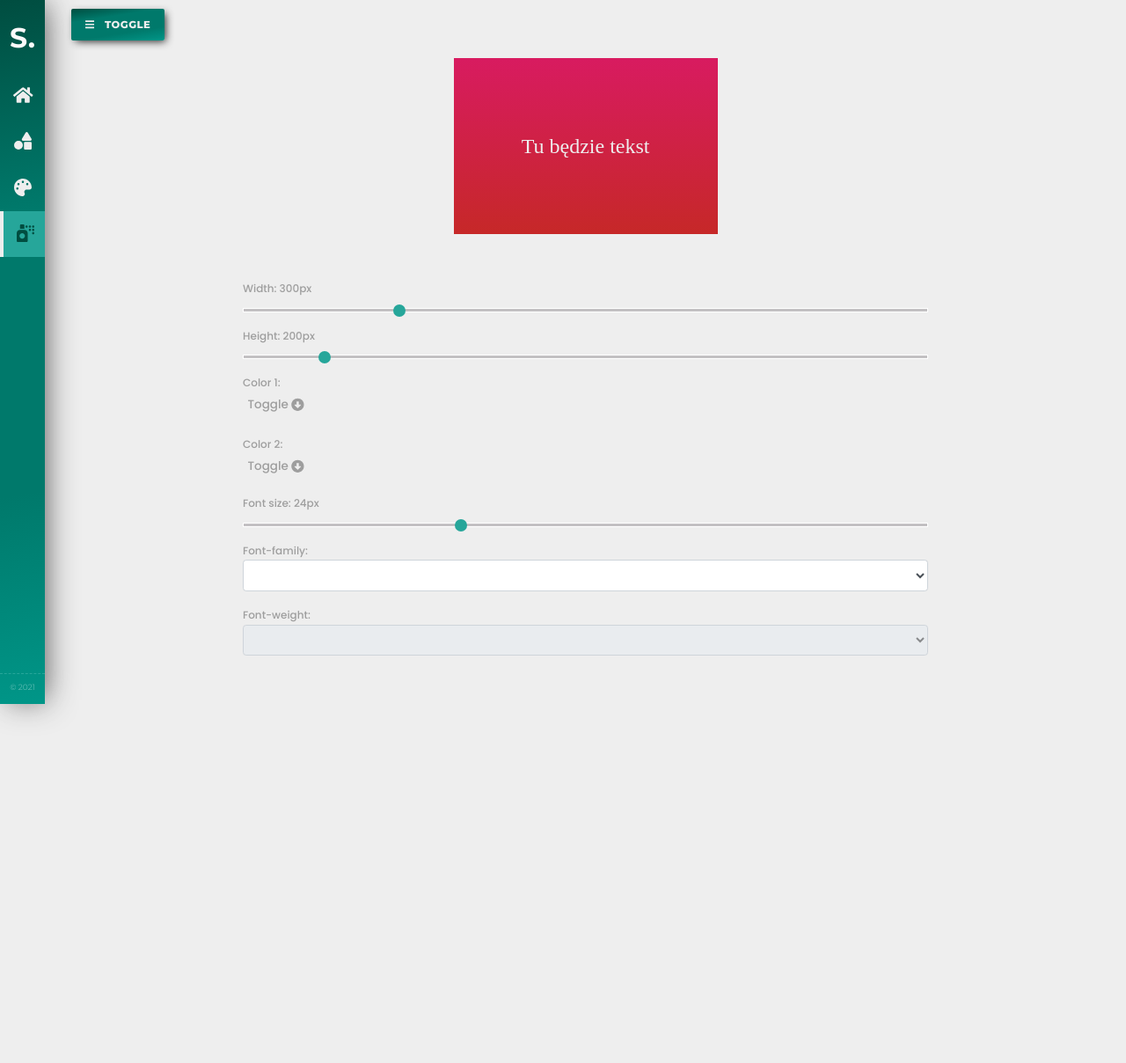
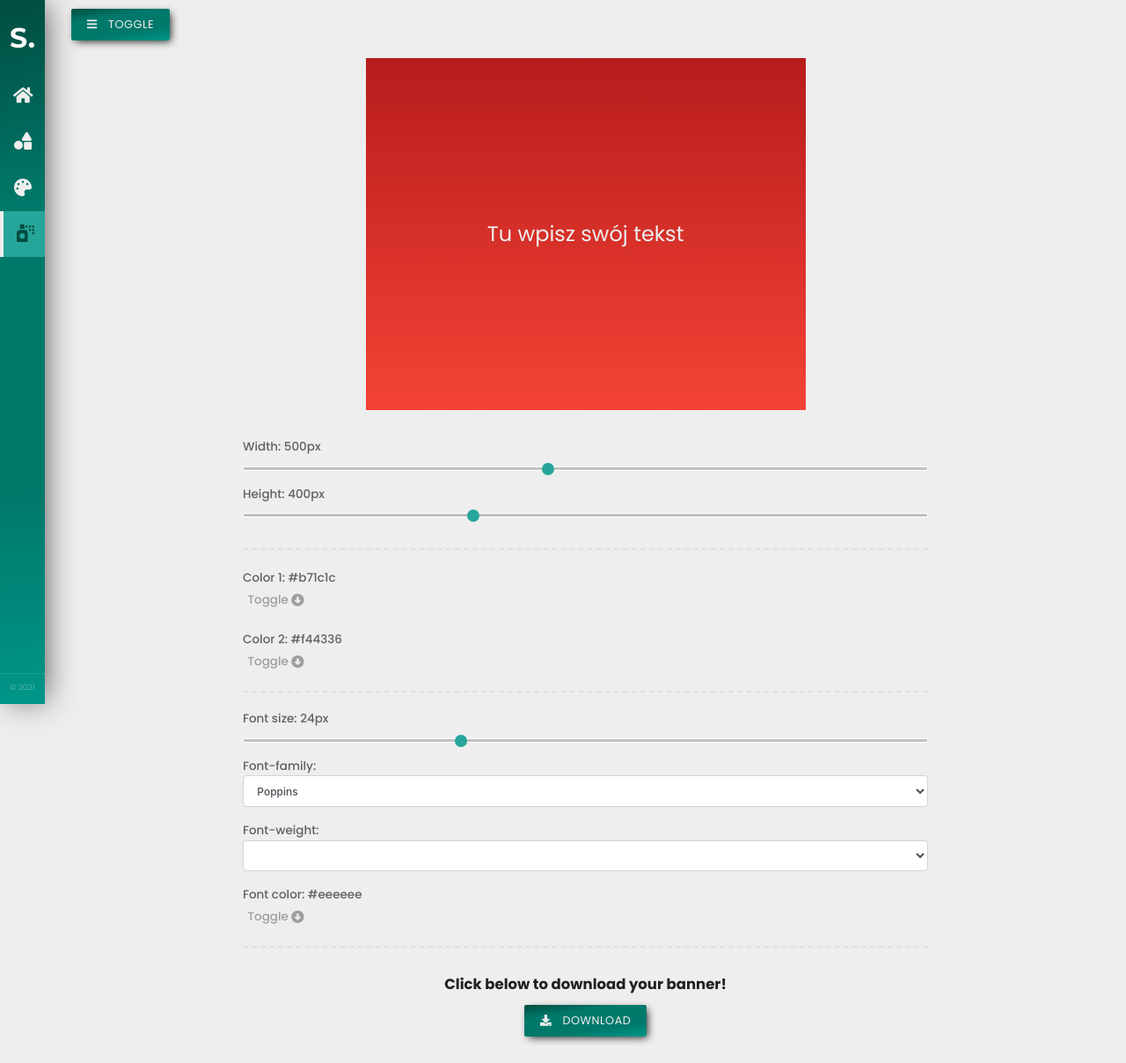
Before and after one commit to bartlomiejwyszecki/CSS-Application, an Angular app: page /banner-generator in a window 1280 px wide. Shown: the whole page at 88% size. Before the commit the page ends 800 px from the top, so only its background shows below. Built offline with nearby package versions, Linux system fonts and the light colour scheme.

Commit message:
Banner generator completed. Added: font-color, save to image (using file-saver).

```diff
--- a/package.json
+++ b/package.json
@@ -36,9 +36,12 @@
     "@angular-devkit/build-angular": "~0.1100.4",
     "@angular/cli": "~11.0.4",
     "@angular/compiler-cli": "~11.0.4",
+    "@types/file-saver": "^2.0.1",
     "@types/jasmine": "~3.6.0",
     "@types/node": "^12.11.1",
     "codelyzer": "^6.0.0",
+    "dom-to-image": "^2.6.0",
+    "file-saver": "^2.0.5",
     "jasmine-core": "~3.6.0",
     "jasmine-spec-reporter": "~5.0.0",
     "karma": "~5.1.0",
--- a/src/app/app.component.scss
+++ b/src/app/app.component.scss
@@ -23,12 +23,12 @@ $black: #212121;
             a {
                 background: linear-gradient(171deg, rgba(0,77,64,1) 0%, rgba(0,121,107,1) 30%, rgba(0,121,107,1) 70%, rgba(0,150,136,1));
                 color: #eeeeee;
-                font-family: $montserrat;
-                font-weight: 800;
+                font-weight: 400;
+                font-family: 'Poppins', sans-serif;
                 padding-right: 1.4em;
                 padding-left: 1.4em;
                 box-shadow: 3px 3px 10px -2px $black;
-                font-size: clamp(0.7rem, 0.9vw, 0.9rem);
+                font-size: clamp(0.8rem, 1vw, 0.9rem);
             }
             span {
                 padding-left: 1em;
--- a/src/app/components/banner-generator/assets/colors.ts
+++ b/src/app/components/banner-generator/assets/colors.ts
@@ -40,3 +40,12 @@ export const COLORS = [
     //Black and White
     "000000", "ffffff"
 ]
+
+export const FONTCOLORS = [
+    //Grey
+    "#fafafa", "#f5f5f5", "#eeeeee", "#e0e0e0", "#bdbdbd", "#9e9e9e", "#757575", "#616161", "#424242", "#212121",
+    //Blue Grey
+    "#eceff1", "#cfd8dc", "#b0bec5", "#90a4ae", "#78909c", "#607d8b", "#546e7a", "#455a64", "#37474f", "#263238",
+    //Black and White
+    "000000", "ffffff"
+]
--- a/src/app/components/banner-generator/banner-generator.component.html
+++ b/src/app/components/banner-generator/banner-generator.component.html
@@ -1,7 +1,10 @@
 <div class="container-fluid">
+
+    <!-- Banner -->
+
     <div class="banner">
         <div class="content" [ngStyle]="getBannerStyles()" #banner>
-            <span>Tu będzie tekst</span>
+            <span contenteditable="true">Tu wpisz swój tekst</span>
         </div>
     </div>
 
@@ -19,14 +22,19 @@
 
         <!-- Colors -->
 
+        <div class="colorsSection" style="border-top: 2px dashed #e0e0e0; margin-top: 20px; padding-top: 20px;">
+
+            <!-- Color1 -->
+
             <div class="colorsLabel">
-            <label class="form-label">Color 1:</label>
+                <label class="form-label">Color 1: {{ color1 }}</label>
                 <div class="colorToggler">Toggle
                     <div class="button" [ngClass]="{'activated' : colorsToggler }">
                         <a class="waves-effect waves-light" (click)="colorsToggler = !colorsToggler"><i class="fas fa-arrow-alt-circle-up"></i></a>
                     </div>
                 </div>
             </div>
+
             <div class="colorsContainer" [ngClass]="{'activated' : colorsToggler }">
                 <label for="customRange2" class="form-label">Color 1 percentage: {{ percentage1 }}%</label>
                 <input type="range" class="form-range" min="0" max="100" step="1" id="customRange2" [(ngModel)]="percentage1">
@@ -36,8 +44,10 @@
                 </div>
             </div>
 
+                <!-- Color2 -->
+
             <div class="colorsLabel" style="padding-top: 20px;">
-            <label class="form-label">Color 2:</label>
+                <label class="form-label">Color 2: {{ color2 }}</label>
                 <div class="colorToggler">Toggle
                     <div class="button" [ngClass]="{'activated' : colorsToggler2 }">
                         <a class="waves-effect waves-light" (click)="colorsToggler2 = !colorsToggler2"><i class="fas fa-arrow-alt-circle-up"></i></a>
@@ -53,9 +63,11 @@
                     <div class="color" *ngFor="let c of colors" [style.background]="c" (click)="color2 = c"></div>
                 </div>
             </div>
+        </div>
 
         <!-- Font ranges -->
 
+        <div class="fontSection" style="border-top: 2px dashed #e0e0e0; margin-top: 20px;">
             <label for="customRange2" class="form-label" style="margin-top: 20px;">Font size: {{ fontSize }}px</label>
             <input type="range" class="form-range" min="2" max="72" step="2" id="customRange2" [(ngModel)]="fontSize">
 
@@ -74,5 +86,28 @@
                     </ng-container>
                 </select>
             </div>
+
+                <!-- Font color -->
+
+            <div class="colorsLabel">
+                <label class="form-label">Font color: {{ fontColor }}</label>
+                <div class="colorToggler">Toggle
+                    <div class="button" [ngClass]="{'activated' : fontColorToggler }">
+                        <a class="waves-effect waves-light" (click)="fontColorToggler = !fontColorToggler"><i class="fas fa-arrow-alt-circle-up"></i></a>
                     </div>
                 </div>
+            </div>
+
+            <div class="colorsContainer" [ngClass]="{'activated' : fontColorToggler }">
+                <div class="colors">
+                    <div class="color" *ngFor="let c of fontColors" [style.background]="c" (click)="fontColor = c"></div>
+                </div>
+            </div>
+        </div>
+    </div>
+
+    <div class="download">
+        <h4>Click below to download your banner!</h4>
+        <a class="waves-effect waves-light btn" (click)="saveImage(banner)"><i class="fas fa-download"></i><span>Download</span></a>
+    </div>
+</div>
--- a/src/app/components/banner-generator/banner-generator.component.scss
+++ b/src/app/components/banner-generator/banner-generator.component.scss
@@ -14,8 +14,8 @@
     .banner {
         display: flex;
         justify-content: center;
+        max-width: 100%;
         margin-bottom: 50px;
-        color: #eeeeee;
         .content {
             text-align: center;
             max-width: 90%;
@@ -29,10 +29,12 @@
         }
     }
     .settings {
+        margin-top: -20px;
         .form-label, label {
-            font-size: 0.8em;
+            font-size: 0.9em;
             font-weight: 500;
             margin-bottom: 0px;
+            color: #616161;
         }
         .form-control {
             font-size: 0.8em;
@@ -93,6 +95,27 @@
             display: none;
         }
     }
+    .download {
+        padding: 10px 0 10px 0;
+        margin: 20px 0 20px 0;
+        text-align: center;
+        border-top: 2px dashed #e0e0e0;
+        h4 {
+            font-size: 1.1em;
+            font-weight: 700;
+        }
+        a {
+            background: linear-gradient(171deg, rgba(0,77,64,1) 0%, rgba(0,121,107,1) 30%, rgba(0,121,107,1) 70%, rgba(0,150,136,1));
+            color: #eeeeee;
+            font-weight: 400;
+            font-family: 'Poppins', sans-serif;
+            padding-right: 1.4em;
+            padding-left: 1.4em;
+            box-shadow: 3px 3px 10px -2px #212121;
+            font-size: clamp(0.8rem, 1vw, 0.9rem);
+        }
+        span { padding-left: 1em; }
+    }
 }
 
 @media only screen and (min-width: 992px) {
@@ -107,6 +130,8 @@
 }
 
 @media only screen and (max-width: 992px) {
+    .container {
+        overflow: hidden;
         .colors {
             width: 100%;
             .color {
@@ -116,3 +141,4 @@
             }
         }
     }
+}
--- a/src/app/components/banner-generator/banner-generator.component.ts
+++ b/src/app/components/banner-generator/banner-generator.component.ts
@@ -1,6 +1,9 @@
 import { Component, DoCheck } from '@angular/core';
 import { Font, FONTS } from './assets/fonts';
-import { COLORS } from './assets/colors';
+import { COLORS, FONTCOLORS } from './assets/colors';
+
+import { saveAs } from 'file-saver';
+import domtoimage from 'dom-to-image';
 
 @Component({
   selector: 'app-banner-generator',
@@ -10,13 +13,13 @@ import { COLORS } from './assets/colors';
 export class BannerGeneratorComponent implements DoCheck {
 
   //Width and height
-  width = 300;
-  height = 200;
+  width = 500;
+  height = 400;
 
   //Colors variables
-  color1 = '#d81b60';
+  color1 = '#b71c1c';
   percentage1 = 0;
-  color2 = '#c62828';
+  color2 ='#f44336';
   percentage2 = 100;
 
   colors: string[] = COLORS;
@@ -25,12 +28,18 @@ export class BannerGeneratorComponent implements DoCheck {
   colorsToggler2 = true;
 
   //Font variables
-  font;
+  font = 'Poppins';
   id;
   fontSize = 24;
   fontWeight;
+  fontColor = '#eeeeee';
 
   fonts: Font[] = FONTS;
+  fontColors = FONTCOLORS;
+
+  fontColorToggler = true;
+
+  //Methods
 
   getBannerStyles() {
     return {
@@ -39,8 +48,13 @@ export class BannerGeneratorComponent implements DoCheck {
       fontFamily: `${this.font}`,
       fontSize: `${this.fontSize}px`,
       fontWeight: `${this.fontWeight}`,
-      backgroundImage: `linear-gradient(to bottom, ${this.color1} ${this.percentage1}%, ${this.color2} ${this.percentage2}%)`
+      backgroundImage: `linear-gradient(to bottom, ${this.color1} ${this.percentage1}%, ${this.color2} ${this.percentage2}%)`,
+      color: `${this.fontColor}`
     };
+  }
+
+  saveImage(element: HTMLDivElement) {
+    domtoimage.toBlob(element).then(blob => saveAs(blob));
   }
 
   ngDoCheck(): void {
```
Also changed, not shown: 1 other file (tests, documents, lock files or other folders). Lines whose indentation alone changed are shown as unchanged.
